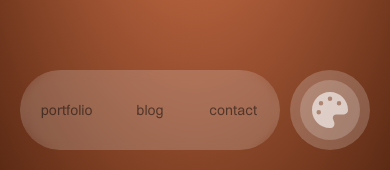
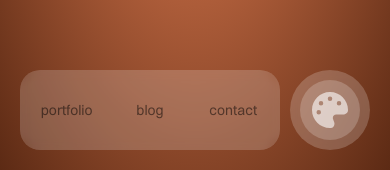
Before and after one commit to them2dt/maruthan-com, a Next.js app: page / in a window 390 px wide. Shown: the part 674-844 px from the top of the page. Built offline with nearby package versions, Linux system fonts and the light colour scheme.

Commit message:
corner-up mobile navbar

```diff
--- a/src/app/components/Navbar.js
+++ b/src/app/components/Navbar.js
@@ -94,7 +94,7 @@ export default function Navbar({ prevCoordinate, coordinator }) {
       <motion.div className="navbar-loader-container">
         <motion.div
           className="navbar-loader"
-          style={{ scaleX, borderRadius: 80 }}
+          style={{ scaleX, borderRadius: 20 }}
         ></motion.div>
       </motion.div>
       <motion.div className="navbar-box">
--- a/src/app/styles/navbar.css
+++ b/src/app/styles/navbar.css
@@ -113,6 +113,7 @@
     display: flex;
     align-items: flex-end;
     justify-content: center;
+    border-radius: 20px;
 
     z-index: 4;
   }
@@ -125,7 +126,7 @@
     width: 260px;
     height: 80px;
 
-    border-radius: 80px;
+    border-radius: 20px;
     overflow: hidden;
   }
 
@@ -141,7 +142,7 @@
     height: 80px;
 
     background-color: rgba(255, 255, 255, 0.1);
-    border-radius: 80px;
+
   }
 
   .navbar {
@@ -155,7 +156,7 @@
     background-color: rgba(255, 255, 255, 0.1);
     backdrop-filter: blur(5px);
     -webkit-backdrop-filter: blur(5px);
-    border-radius: 80px;
+    border-radius: 20px;
   }
 
   .navbar-item {
@@ -166,7 +167,7 @@
     width: 80px;
     height: 60px;
 
-    border-radius: 80px;
+    border-radius: 10px;
 
     font-size: 14px;
     color: rgba(0, 0, 0, 0.5);
--- a/src/app/styles/theme-selector.css
+++ b/src/app/styles/theme-selector.css
@@ -121,3 +121,6 @@
 .theme-selector-color.activator.active {
   color: rgba(0, 0, 0, 0.6);
 }
+
+@media only screen and (min-width: 768px) {}
+@media only screen and (max-width: 768px) {}
```
